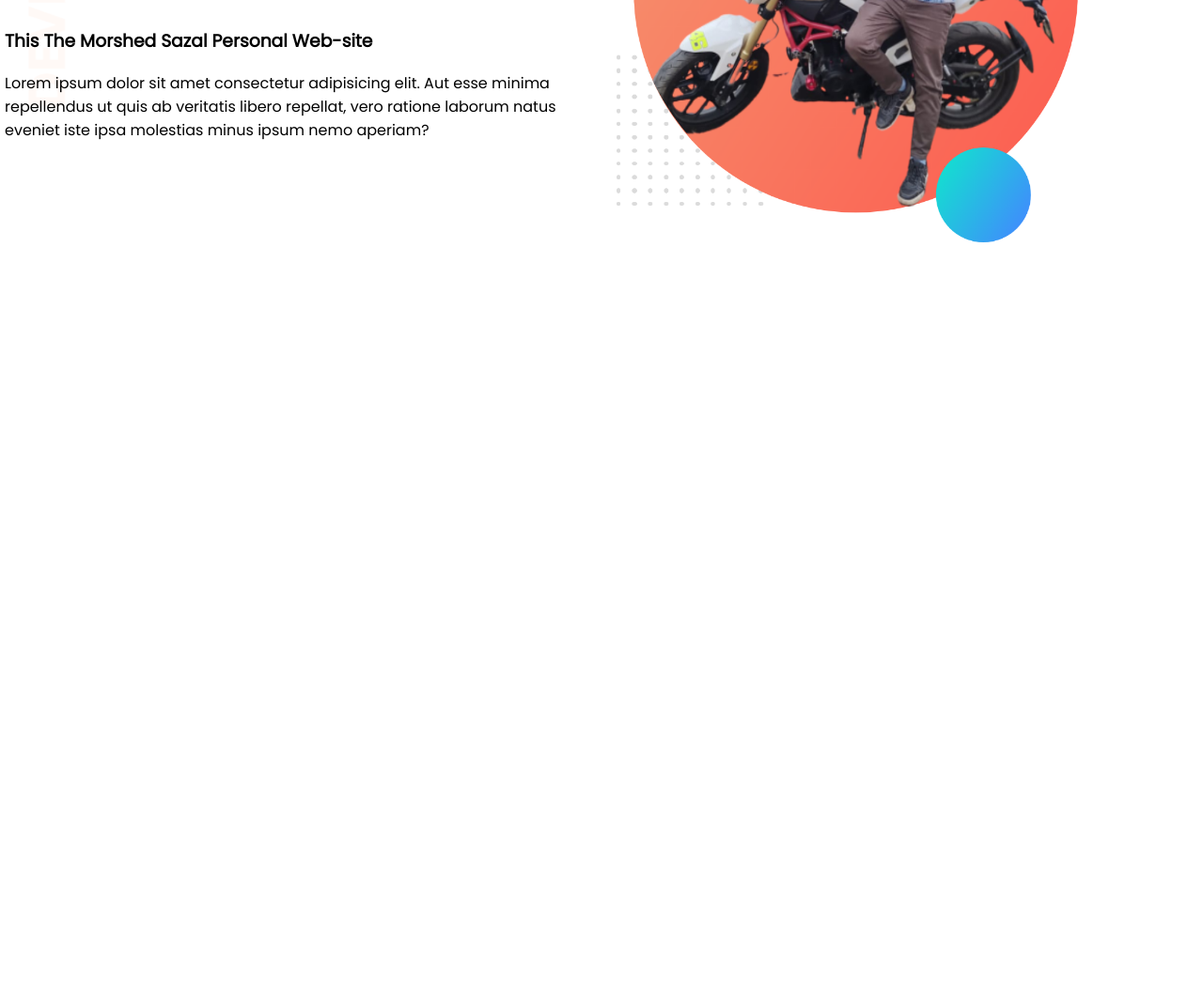
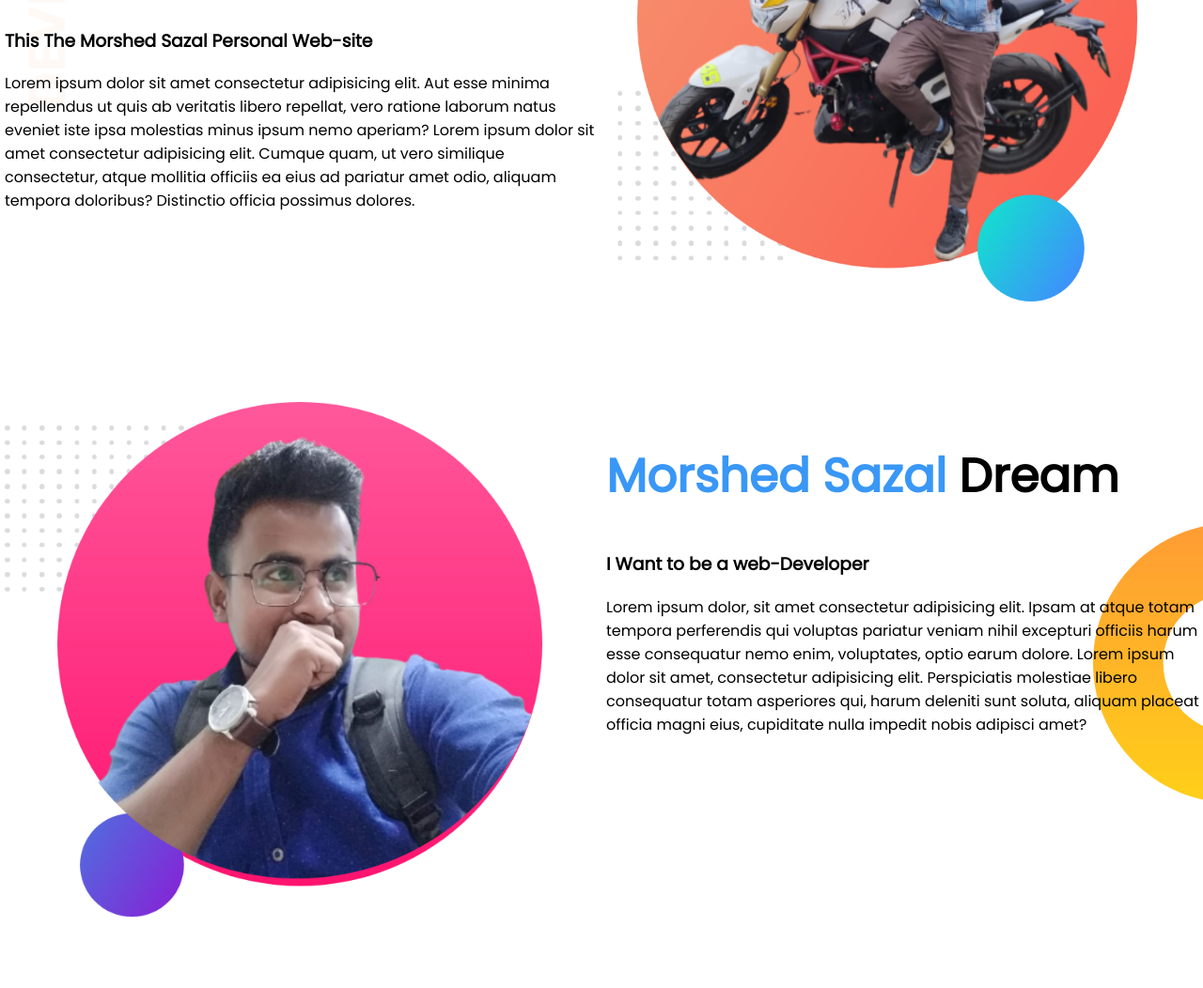
Before and after one commit to morshedsazal2021/website_design, a plain HTML site: page Morshed Sazal_Web design/index.html in a window 1280 px wide. Shown: the part 246-1298 px from the top of the page at 94% size. Before the commit the page ends 800 px from the top, so only its background shows below. Drawn offline with Linux system fonts and the light colour scheme; a web font is replaced by a local one.

Commit message:
new somthing

```diff
--- a/Morshed Sazal_Web design/index.html
+++ b/Morshed Sazal_Web design/index.html
@@ -18,11 +18,14 @@
     <section class="top_banner">
         <div class="half">
             <h1>WELCOME TO</h1>
-            <h1><span class="header">Morshed Sazal</span> Web-site</h1>
+            <h1><span class="header1">Morshed Sazal</span> Web-site</h1>
             <h3>This The Morshed Sazal Personal Web-site</h3>
             <p>Lorem ipsum dolor sit amet consectetur adipisicing elit. Aut esse minima repellendus ut quis ab veritatis
                 libero
-                repellat, vero ratione laborum natus eveniet iste ipsa molestias minus ipsum nemo aperiam?</p>
+                repellat, vero ratione laborum natus eveniet iste ipsa molestias minus ipsum nemo aperiam? Lorem ipsum
+                dolor sit amet consectetur adipisicing elit. Cumque quam, ut vero similique consectetur, atque mollitia
+                officiis ea eius ad pariatur amet odio, aliquam tempora doloribus? Distinctio officia possimus dolores.
+            </p>
 
             <a class="link_buttom " target="blank" href="https://www.facebook.com/mdmorshed.alom.338">facebook</a>
         </div>
@@ -32,6 +35,24 @@
         </div>
     </section>
 
+    <section class="My_Dream">
+        <div class="half">
+            <img src="images/sazal2.png" alt="">
+        </div>
+
+        <div class="half">
+            <h1> <span class="header2">Morshed Sazal</span> Dream</h1>
+            <h3>I Want to be a web-Developer</h3>
+            <p>Lorem ipsum dolor, sit amet consectetur adipisicing elit. Ipsam at atque totam tempora perferendis qui
+                voluptas pariatur veniam nihil excepturi officiis harum esse consequatur nemo enim, voluptates, optio
+                earum dolore. Lorem ipsum dolor sit amet, consectetur adipisicing elit. Perspiciatis molestiae libero
+                consequatur totam asperiores qui, harum deleniti sunt soluta, aliquam placeat officia magni eius,
+                cupiditate nulla impedit nobis adipisci amet?</p>
+
+            <a class="link_buttom " target="blank" href="">My Resume</a>
+        </div>
+    </section>
+
 
 </body>
 
--- a/Morshed Sazal_Web design/style.css
+++ b/Morshed Sazal_Web design/style.css
@@ -8,12 +8,13 @@ h1 {
     font-size: 50px;
 }
 
-.header {
+.header1 {
     color: #FA6F5B;
 }
 
 section {
     display: flex;
+    margin-bottom: 100px;
 }
 
 .half {
@@ -24,7 +25,7 @@ section {
 }
 
 .half img {
-    width: 80%;
+    width: 90%;
 }
 
 .link_buttom {
@@ -39,3 +40,13 @@ section {
     background-image: url(images/top-banner.png);
     background-repeat: no-repeat;
 }
+
+.header2 {
+    color: #3997F6;
+}
+
+.My_Dream {
+    background-image: url(images/dream-bg.png);
+    background-repeat: no-repeat;
+    background-position: right;
+}
```
